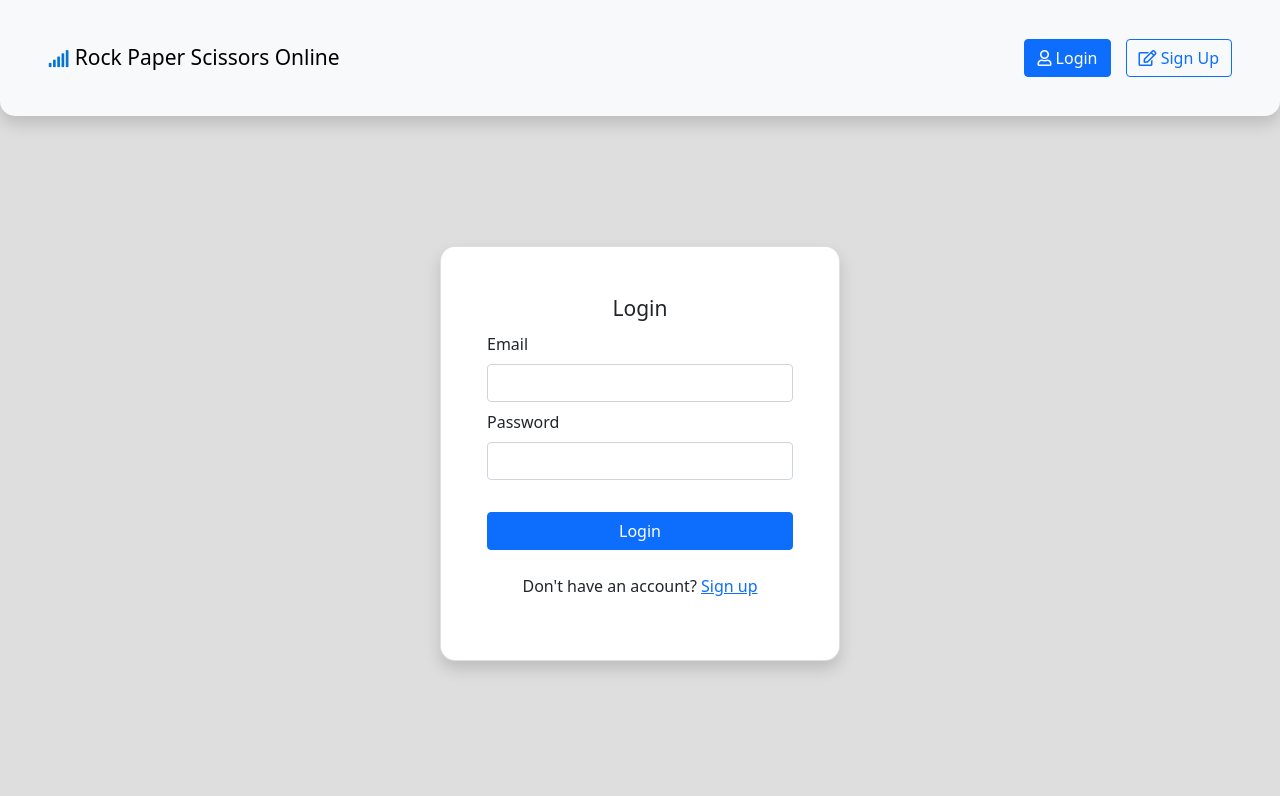
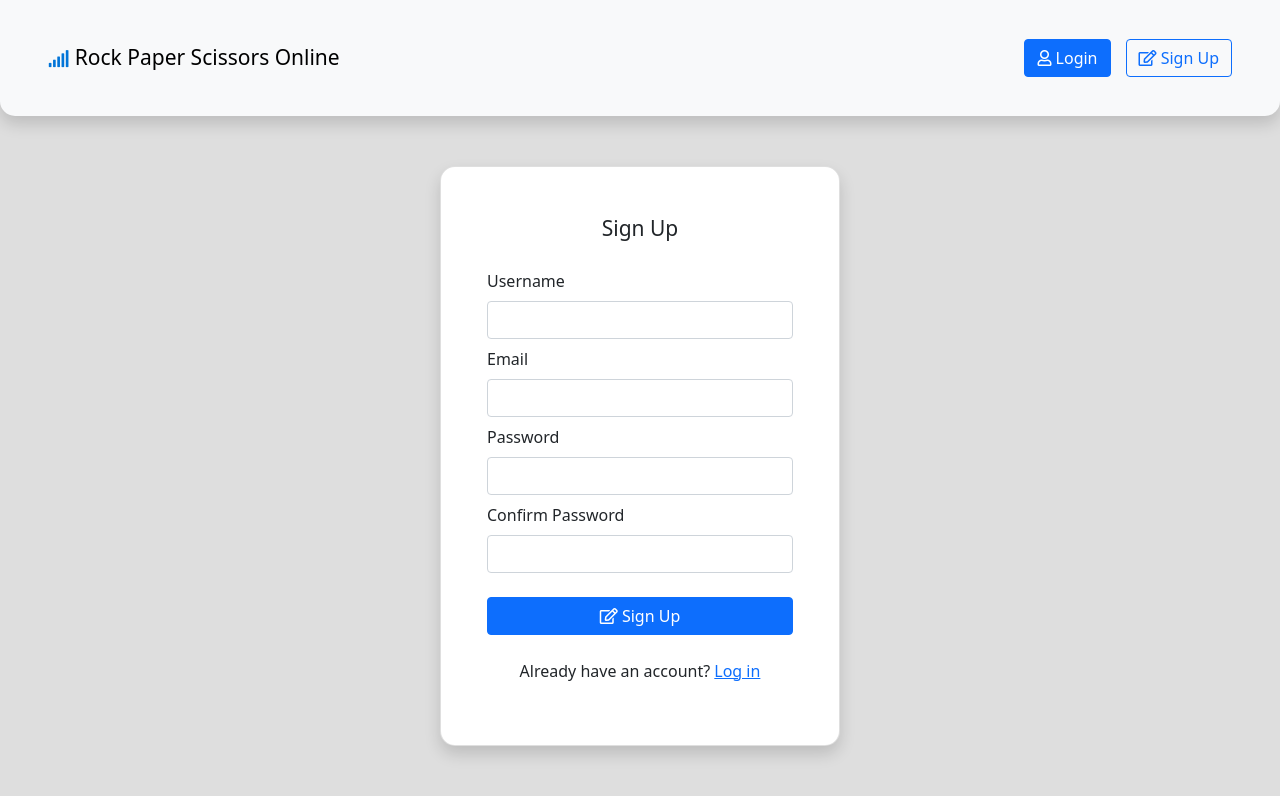
Before and after one commit to landrygeiger/rps-online, a React (Create React App) app: page /signup in a window 1280 px wide. Before the commit this address led to /login. Shown: the top 796 px of the page. Built offline with nearby package versions, Linux system fonts and the light colour scheme; no server answers.

Commit message:
Sign up and login redirects to previous page after authentication

```diff
--- a/src/components/App.js
+++ b/src/components/App.js
@@ -22,8 +22,8 @@ class App extends React.Component {
                         <Switch>
                             <SocketProvider>
                                 <Route path="/" exact component={MainPageContentDisplay} />
-                                <Route path="/login" component={Login} />
-                                <Route path="/signup" component={SignUp} />
+                                <Route path="/login" component={Login} exact />
+                                <Route path="/signup" component={SignUp} exact />
 
                                 <ProtectedRoute path="/game/:gameId" component={GameDisplay} />
                             </SocketProvider>
--- a/src/components/AuthComponents.js
+++ b/src/components/AuthComponents.js
@@ -1,6 +1,6 @@
 import { Form, Button, Card, Alert } from "react-bootstrap";
-import { useRef, useState } from "react";
-import { Link, useHistory } from "react-router-dom";
+import { useEffect, useRef, useState } from "react";
+import { Link, useHistory, useLocation } from "react-router-dom";
 import { useAuth } from "../contexts/AuthContext";
 import { db } from "../firebase";
 
@@ -14,6 +14,7 @@ export const SignUp = () => {
 
     const [error, setError] = useState("");
     const [loading, setLoading] = useState(false);
+    const [redirect, setRedirect] = useState(useLocation().state?.redirect ?? "/");
 
     const handleSubmit = async (e) => {
         e.preventDefault();
@@ -30,7 +31,7 @@ export const SignUp = () => {
             setError("");
             setLoading(true);
             await signup(emailRef.current.value, usernameRef.current.value, passwordRef.current.value);
-            history.push("/");
+            history.push(redirect);
         } catch {
             setError("Failed to create account.");
         }
@@ -63,7 +64,7 @@ export const SignUp = () => {
                     <Button disabled={loading} type="submit" className="w-100"><i className="far fa-edit"></i> Sign Up</Button>
                 </Form>
                 <div className="text-center mt-4">
-                    <p>Already have an account? <Link to="/login">Log in</Link></p>
+                    <p>Already have an account? <Link to={{pathname: "/login", state: { redirect }}}>Log in</Link></p>
                 </div>
             </Card.Body>
         </Card>
@@ -78,6 +79,8 @@ export const Login = () => {
 
     const [error, setError] = useState("");
     const [loading, setLoading] = useState(false);
+    const [redirect, setRedirect] = useState(useLocation().state?.redirect ?? "/");
+    // useLocation().state?.redirect ?? "/"
 
     const handleSubmit = async (e) => {
         e.preventDefault();
@@ -86,7 +89,7 @@ export const Login = () => {
             setError("");
             setLoading(true);
             await login(emailRef.current.value, passwordRef.current.value);
-            history.push("/");
+            history.push(redirect);
         } catch {
             setError("Failed to login.");
         }
@@ -111,7 +114,7 @@ export const Login = () => {
                     <Button disabled={loading} type="submit" className="w-100 mt-4" onClick={handleSubmit}>Login</Button>
                 </Form>
                 <div className="mt-4 text-center">
-                    <p>Don't have an account? <Link to="/signup">Sign up</Link></p>
+                    <p>Don't have an account? <Link to={{pathname: "/signup", state: { redirect }}}>Sign up</Link></p>
                 </div>
             </Card.Body>
         </Card>
--- a/src/components/MainPageContentDisplay.js
+++ b/src/components/MainPageContentDisplay.js
@@ -7,7 +7,7 @@ const MainPageContentDisplay = () => {
     const { currentUser } = useAuth();
     return (
         // If user is logged in, return GameDashboard, else return the main page content
-        <div className="w-100 h-100">{ currentUser ? <PlayerDashboard /> : <MainPageContent /> }</div>
+        <div className="w-100 h-100">{ currentUser ? <PlayerDashboard uid={currentUser.uid} /> : <MainPageContent /> }</div>
 
     );
 }
--- a/src/components/PageHeader.js
+++ b/src/components/PageHeader.js
@@ -1,4 +1,4 @@
-import { Link, useHistory } from "react-router-dom";
+import { Link, useHistory, useLocation } from "react-router-dom";
 import { useState } from "react";
 import { Button, Container, Alert, Navbar, Nav } from "react-bootstrap";
 import { useAuth } from "../contexts/AuthContext";
@@ -33,7 +33,7 @@ const PageHeader = () => {
                     <p className="text-title"><i className="fas fa-signal" style={{color: "#0275d8", fontSize: 17}} /> Rock Paper Scissors Online</p>
                 </Link>
             </Navbar.Brand>
-            <Navbar.Toggle aria-controls="navbar-nav" />
+            <Navbar.Toggle aria-controls="navbar-nav" style={{border: "none"}} />
             <Navbar.Collapse id="navbar-nav">
                 <Nav className="d-flex justify-content-end w-100">
                     <div className="d-flex justify-content-end">
@@ -58,12 +58,14 @@ const PageHeader = () => {
 
 // Contains log in and sign up buttons
 const LoginAndSignUpInputs = () => {
+    const [redirect, setRedirect] = useState(useLocation().state?.redirect ?? "/");
+
     return (
         <>
-            <Link to="/login">
+            <Link to={{pathname: "/login", state: { redirect }}}>
                 <Button variant="primary"><i className="far fa-user"></i> Login</Button>
             </Link>
-            <Link to="/signup">
+            <Link to={{pathname: "/signup", state: { redirect }}}>
                 <Button variant="outline-primary" style={{marginLeft: "15px"}}><i className="far fa-edit"></i> Sign Up</Button>
             </Link>
         </>
--- a/src/components/ProtectedRoute.js
+++ b/src/components/ProtectedRoute.js
@@ -1,12 +1,15 @@
-import { Route, Redirect } from "react-router-dom";
+import { useState } from "react";
+import { Route, Redirect, useLocation } from "react-router-dom";
 import { useAuth } from "../contexts/AuthContext";
+import GameDisplay from "./game/GameDisplay";
 
-const ProtectedRoute = ({ ...props }) => {
+const ProtectedRoute = (props) => {
     const { currentUser } = useAuth();
+    const [location, setLocation] = useState(useLocation());
 
-    return !currentUser
-        ? <Redirect to="/login" />
-        : <Route {...props} />;
+    return <Route path={props.path} >
+        { currentUser ? <GameDisplay /> : <Redirect to={{pathname: "/login", state: { redirect: location.pathname }}}/> }
+    </Route>
 }
 
 export default ProtectedRoute;
--- a/src/components/dashboard/PlayedMatchList.js
+++ b/src/components/dashboard/PlayedMatchList.js
@@ -2,7 +2,7 @@
 const PlayedMatchList = (props) => {
     return (
         <div style={{height: "100%", overflowY: "auto"}}>
-            <p>text</p>
+            <p>Data</p>
         </div>
     )
 }
--- a/src/components/dashboard/PlayerDashboard.js
+++ b/src/components/dashboard/PlayerDashboard.js
@@ -1,14 +1,27 @@
 import { Card, Row, Col, Button, Alert } from "react-bootstrap";
-import { useState } from "react";
+import { useEffect, useState } from "react";
 import { useAuth } from "../../contexts/AuthContext";
 import { useHistory } from "react-router-dom";
 import { useSocketContext } from "../../contexts/SocketContext";
+import { db } from "../../firebase";
 import AnimatedNumber from "react-animated-numbers";
 import PlayedMatchList from "./PlayedMatchList";
+import Loader from "../Loader";
 
-const PlayerDashboard = () => {
+const PlayerDashboard = (props) => {
     const { currentUser } = useAuth();
     const [error, setError] = useState("");
+    const [userData, setUserData] = useState({});
+    const [loading, setLoading] = useState(true);
+
+    useEffect(() => {
+        const fetchData = async () => {
+            const userDoc = await db.collection("users").doc(props.uid).get();
+            setUserData(userDoc.data());
+            setLoading(false);
+        }
+        fetchData();
+    }, []);
 
     return (
         <div className="w-100">
@@ -19,7 +32,7 @@ const PlayerDashboard = () => {
                         <Card.Body>
                         <div className="d-flex justify-content-between align-items-center">
                             <p className="text-title">{currentUser.username}</p>
-                            <div className="d-flex align-items-center text-title"><AnimatedNumber animateToNumber={1000}/> <i className="fas fa-trophy mx-1" style={{fontSize: 16}}></i></div>
+                            <div className="d-flex align-items-center text-title">{ loading ? "----" : <AnimatedNumber animateToNumber={userData.ranking}/>} <i className="fas fa-trophy mx-1" style={{fontSize: 16}}></i></div>
                         </div>
                         </Card.Body>
                     </Card>
@@ -46,7 +59,7 @@ const PlayerDashboard = () => {
                     <Card className="content-card shadow" style={{height: "500px"}}>
                         <Card.Body>
                             <p className="text-title">Match History <i className="fas fa-history" style={{fontSize: 16}}></i></p>
-                            <PlayedMatchList />
+                            { loading ? <Loader /> : <PlayedMatchList userData={userData}/> }
                         </Card.Body>
                     </Card>
                 </Col>
--- a/src/components/game/GameDisplay.js
+++ b/src/components/game/GameDisplay.js
@@ -77,7 +77,7 @@ const GameDisplay = () => {
                     <div className= "d-flex justify-content-center align-items-center flex-column" style={{flexGrow: 1}}>
                         { matchStatus.state === "waiting-for-players" ? <>
                                 <p>Waiting for players...</p>
-                                <InputGroup style={{width: "450px"}}>
+                                <InputGroup style={{maxWidth: "450px"}}>
                                     <FormControl value={window.location.href} readOnly ref={copyRef} />
                                     <Button variant="primary" onClick={handleCopy}><i className="fas fa-clipboard" /></Button>
                                 </InputGroup>
--- a/src/contexts/AuthContext.js
+++ b/src/contexts/AuthContext.js
@@ -19,7 +19,7 @@ export const AuthProvider = ({ children }) => {
             ranking: 1000,
             xp: 0,
             matchesPlayed: []
-        })
+        });
     }
 
     const login = (email, password) => {
@@ -32,9 +32,14 @@ export const AuthProvider = ({ children }) => {
 
     useEffect(() => {
         const unsubscribe = auth.onAuthStateChanged(async user => {
-            if (user) {
-                const userDoc = await db.collection("users").doc(user.uid).get();
-                user.username = userDoc.data().username;
+            try {
+                if (user) {
+                    const userDoc = await db.collection("users").doc(user.uid).get();
+                    user.username = userDoc.data().username;
+                }
+
+            } catch {
+                console.error("oops");
             }
             setCurrentUser(user);
             setLoading(false);
```
Also changed, not shown: src/components/dashboard/MatchCard.js (added, +8 -0 lines).
